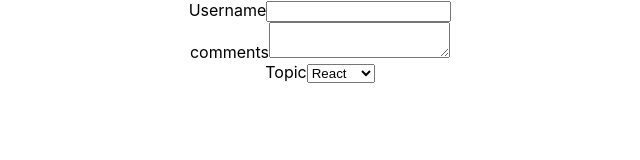
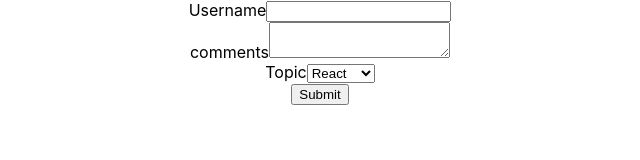
Before and after one commit to mraiyuu/react, a React (Create React App) app: page / in a window 1280 px wide. Shown: the top 160 px of the page, without its empty margins (320-960 px from the left). Built offline with nearby package versions, Linux system fonts and the light colour scheme.

Commit message:
last comit

```diff
--- a/package.json
+++ b/package.json
@@ -8,6 +8,7 @@
     "@testing-library/user-event": "^13.5.0",
     "react": "^18.2.0",
     "react-dom": "^18.2.0",
+    "react-script": "^2.0.5",
     "react-scripts": "5.0.1",
     "web-vitals": "^2.1.4"
   },
--- a/src/Components/Forms.js
+++ b/src/Components/Forms.js
@@ -26,9 +26,16 @@
     })
 
   }
+
+  handleSubmit = (event) => {
+    alert(` ${this.state.username} ${this.state.comment} ${this.state.topic}
+    `)
+    event.preventDefault()
+  }
+
   render() {
     return (
-      <form>
+      <form onSubmit={this.handleSubmit}>
         <div>
           <lable>Username</lable>
           <input
@@ -52,6 +59,7 @@
             <option value="python">Python</option>
           </select>
         </div>
+        <button type="submit">Submit</button>
 
 
 
```
Also changed, not shown: 1 other file (tests, documents, lock files or other folders).
